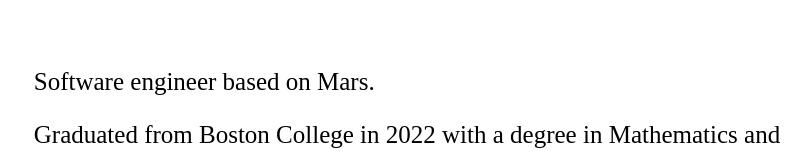
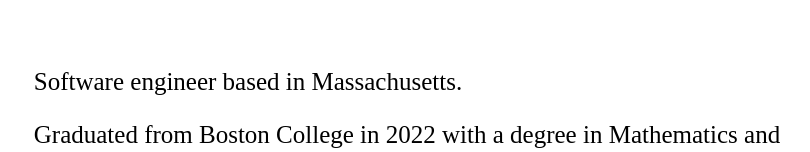
Before and after one commit to jasonliu2000/jasonliu2000.github.io, a SvelteKit app: page / in a window 1280 px wide. Shown: the part 181-333 px from the top of the page, without its empty margins (227-1037 px from the left). Built offline with nearby package versions, Linux system fonts and the light colour scheme.

Commit message:
Revert dummy commit change

```diff
--- a/src/routes/+page.svelte
+++ b/src/routes/+page.svelte
@@ -7,7 +7,7 @@
 <main>
   <h1>jason liu</h1>
 
-  <p>Software engineer based on Mars.</p>
+  <p>Software engineer based in Massachusetts.</p>
   <p>Graduated from Boston College in 2022 with a degree in Mathematics and Economics.</p>
   <br>
   <a target="_blank" href="https://www.linkedin.com/in/jasonliu-bc2022/"><IconLinkedIn /></a>
```
